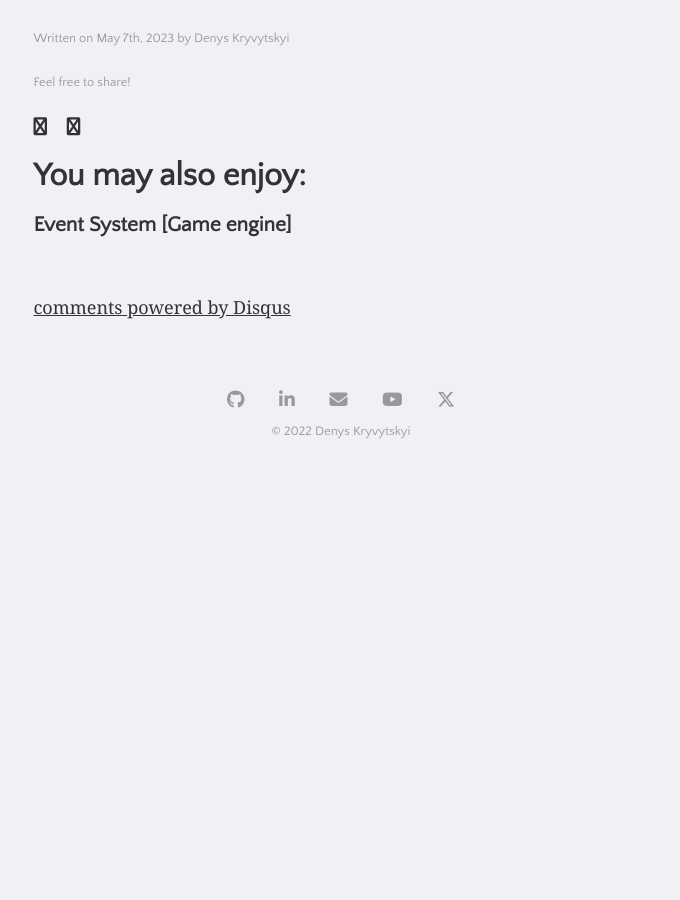
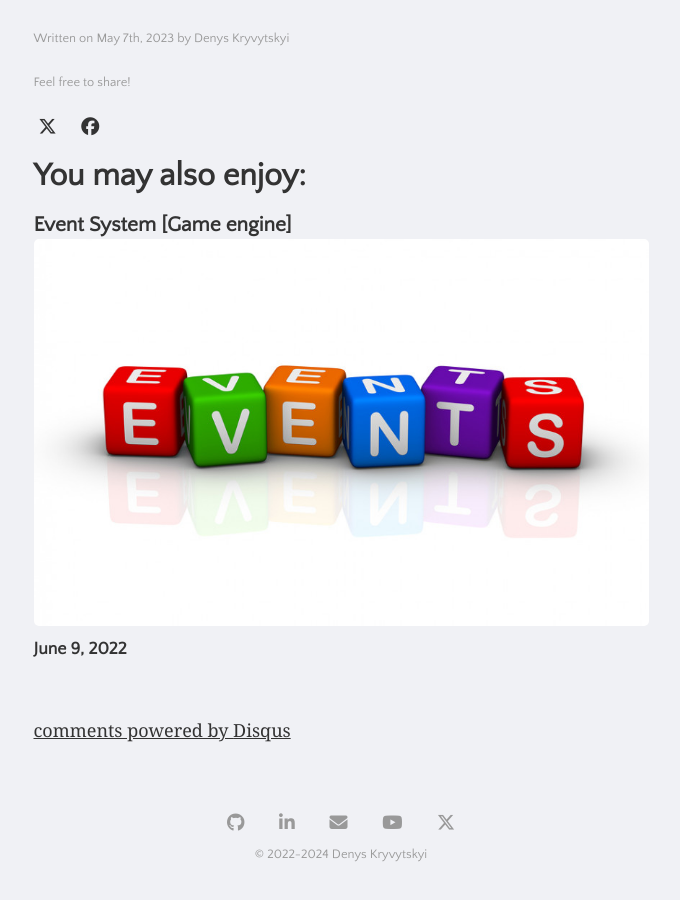
Before and after one commit to denyskryvytskyi/denyskryvytskyi.github.io, a Jekyll site: the page built from _posts/2023-05-07-ecs.md, in a window 1280 px wide and 900 px high, scrolled down 33820 px. Shown: the whole window, without its empty margins (299-979 px from the left). Built offline with Jekyll 4.4.1, drawn with Linux system fonts in a browser that asks for light colours; comment, search, counter and statistics services are not loaded; before the commit the page ends 34297 px from its top, so only the background shows below that; grey boxes are pictures that could not be loaded.

Commit message:
fixed related posts and share button icon

```diff
--- a/_includes/footer.html
+++ b/_includes/footer.html
@@ -1,4 +1,4 @@
 <footer class="footer">
   {% include social-icons.html %}
-  <div class="footer-description"><a href="{{ site.github.url }}/">&copy; 2022 {{ site.author }}</a></div>
+  <div class="footer-description"><a href="{{ site.github.url }}/">&copy; 2022-2024 {{ site.author }}</a></div>
 </footer>
--- a/_includes/related-posts.html
+++ b/_includes/related-posts.html
@@ -10,8 +10,8 @@
             <h3>
               <a href="{{ site.github.url }}{{ mypost.url }}">
                 {{ mypost.title }}
-                <!--<img src="{{ site.url }}{{ site.baseurl }}/images/{{ mypost.image.teaser }}">-->
-                <!--<small>{{ mypost.date | date: "%B %-d, %Y" }}</small>-->
+                <img src="{{ site.url }}{{ site.baseurl }}/assets/img/{{ mypost.image_featured }}">
+                <small>{{ mypost.date | date: "%B %-d, %Y" }}</small>
               </a>
             </h3>
           </li>
--- a/_includes/social-sharing.html
+++ b/_includes/social-sharing.html
@@ -1,5 +1,5 @@
 <div class="post-date">{{ site.data.settings.sharing_button_prompt }}</div>
 <div class="sharing-icons">
-  <a href="https://twitter.com/intent/tweet?text={{ page.title }}&amp;url={{ site.github.url }}{{ page.url }}" target="_blank"><i class="fa fa-twitter" aria-hidden="true"></i></a>
-  <a href="https://www.facebook.com/sharer/sharer.php?u={{ site.github.url }}{{ page.url }}&amp;title={{ page.title }}" target="_blank"><i class="fa fa-facebook" aria-hidden="true"></i></a>
+  <a href="https://x.com/intent/post?text={{ page.title }}&amp;url={{ site.github.url }}{{ page.url }}" target="_blank"><i class="fa-brands fa-x-twitter" aria-hidden="true"></i></a>
+  <a href="https://www.facebook.com/sharer/sharer.php?u={{ site.github.url }}{{ page.url }}&amp;title={{ page.title }}" target="_blank"><i class="fa-brands fa-facebook" aria-hidden="true"></i></a>
 </div>
```
Also changed, not shown: menu/projects.md (+3 -4 lines).
